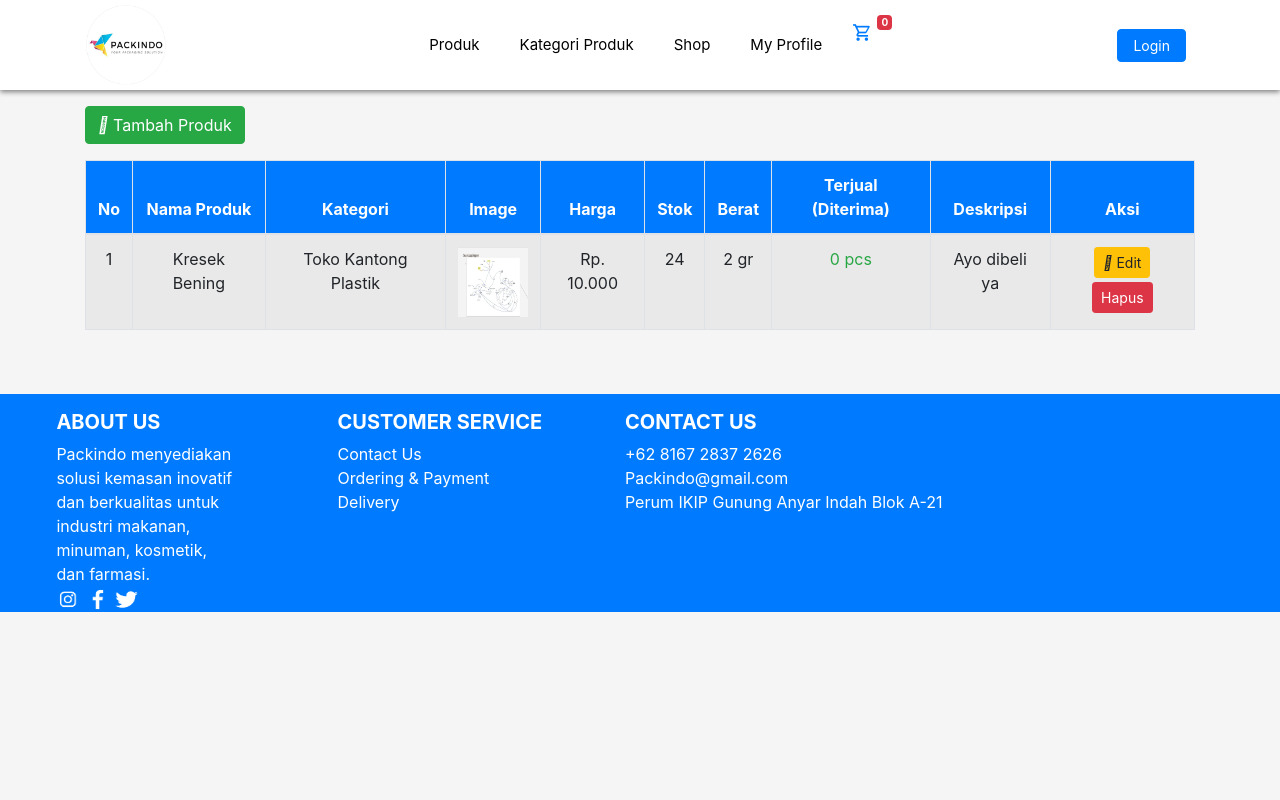
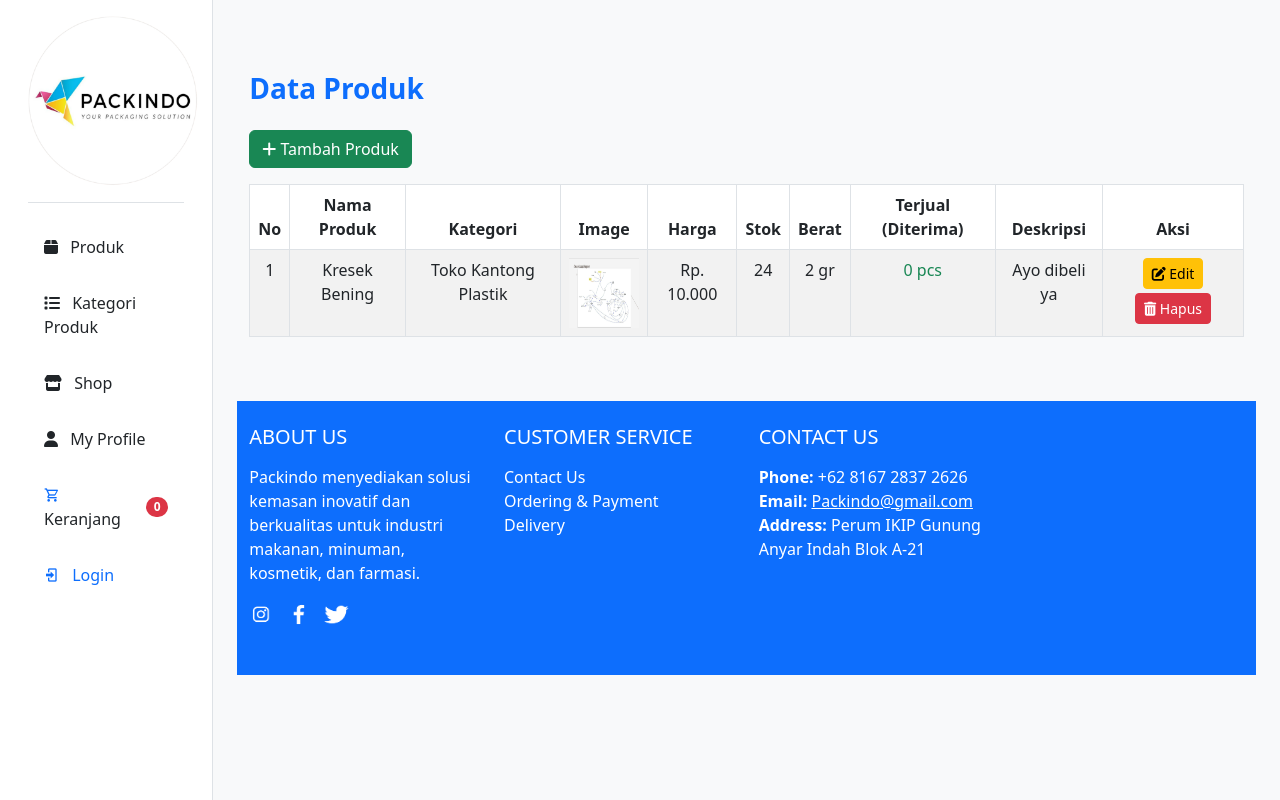
Before and after one commit to nurulhdyhh/Sistem_Integrasi_MRP, a PHP site: page /MediStore/index.php in a window 1280 px wide. Run offline with PHP 8.4, Linux system fonts and the light colour scheme; data comes from the database, SQL or seed files in the repository; some libraries are stand-ins or nearby versions.

Commit message:
Second Commit

```diff
--- a/footer.php
+++ b/footer.php
@@ -8,6 +8,7 @@
         color: rgb(163, 211, 255);
         text-decoration: none;
     }
+
     input.btn.i {
         border: 2px solid white;
         width: 75%;
@@ -32,85 +33,52 @@
         left: 0;
         bottom: 0;
         width: 100%;
+        /* Bisa tambahkan background dan padding */
+    }
+
+    .social-icons img {
+        margin-right: 8px;
     }
 </style>
+
 <footer>
-        <div class="page-footer font-small indigo  bg-primary mt-3">
-            <div class="container-fluid text-center text-md-left">
-                <div class="row text-white">
-                    <div class="col-md-2 mx-auto">
-                        <h5 class="font-weight-bold text-uppercase mt-3 mb-2">ABOUT US</h5>
+    <div class="page-footer font-small indigo bg-primary mt-3 py-4 text-white">
+        <div class="container">
+            <div class="row">
+                <div class="col-md-3 mb-4">
+                    <h5 class="font-weight-bold text-uppercase mb-3">About Us</h5>
+                    <p>
                         Packindo menyediakan solusi kemasan inovatif dan berkualitas untuk industri makanan, minuman, kosmetik, dan farmasi.
-                        <br>
-                        <img src="assets/img/icon/ig.PNG" height="25px" width="25px" alt="">
-                        <img src="assets/img/icon/fb.png" height="25px" width="25px" alt="">
-                        <img src="assets/img/icon/twitter.png" height="23px" width="23px" alt="">
+                    </p>
+                    <div class="social-icons">
+                        <a href="#"><img src="assets/img/icon/ig.PNG" height="25" width="25" alt="Instagram"></a>
+                        <a href="#"><img src="assets/img/icon/fb.png" height="25" width="25" alt="Facebook"></a>
+                        <a href="#"><img src="assets/img/icon/twitter.png" height="25" width="25" alt="Twitter"></a>
                     </div>
-                    <div class="col-md-2.5 mx-auto">
-                        <h5 class="font-weight-bold text-uppercase mt-3 mb-2">CUSTOMER SERVICE</h5>
+                </div>
+
+                <div class="col-md-3 mb-4">
+                    <h5 class="font-weight-bold text-uppercase mb-3">Customer Service</h5>
                     <ul class="list-unstyled">
-                            <li>
-                                <a href="#!">Contact Us</a>
-                            </li>
-                            <li>
-                                <a href="#!">Ordering & Payment</a>
-                            </li>
-                            <li>
-                                <a href="#!">Delivery</a>
-                            </li>
-
+                        <li><a href="#!">Contact Us</a></li>
+                        <li><a href="#!">Ordering & Payment</a></li>
+                        <li><a href="#!">Delivery</a></li>
                     </ul>
                 </div>
-                    <hr class="clearfix w-100 d-md-none">
-                    <div class="col-md-1.5 mx-auto">
-                        <h5 class="font-weight-bold text-uppercase mt-3 mb-2">CONTACT US</h5>
-                        <ul class="list-unstyled">
-                            +62 8167 2837 2626 <br>
-                            Packindo@gmail.com <br>
-                            Perum IKIP Gunung Anyar Indah Blok A-21
-                        </ul>
+
+                <div class="col-md-3 mb-4">
+                    <h5 class="font-weight-bold text-uppercase mb-3">Contact Us</h5>
+                    <address>
+                        <strong>Phone:</strong> +62 8167 2837 2626<br>
+                        <strong>Email:</strong> <a href="mailto:Packindo@gmail.com" class="text-white">Packindo@gmail.com</a><br>
+                        <strong>Address:</strong> Perum IKIP Gunung Anyar Indah Blok A-21
+                    </address>
                 </div>
-                    <hr class="clearfix w-100 d-md-none">
-                    <div class="col-md-2 mx-auto">
 
-
+                <div class="col-md-3 mb-4">
+                    <!-- Bisa isi dengan konten tambahan jika perlu, atau dihilangkan -->
+                </div>
             </div>
         </div>
     </div>
 </footer>
-
-    </body>
-    <!-- Js Dasar -->
-    <script src="assets/jquery/jquery.min.js"></script>
-    <script src="assets/js/bootstrap.min.js"></script>
-    <script src="assets/js/bootstrap.bundle.min.js"></script>
-    <!-- Popper -->
-    <script src="assets/js/popper/popper.min.js"></script>
-    <!-- Owl Carausel -->
-    <script src="assets/js/owl/owl.carousel.js"></script>
-    <!-- Sweetalert -->
-    <script src="assets/js/sweetalert/sweetalert.min.js"></script>
-
-    <!-- Stok Detail Produk -->
-    <!-- Plugins js -->
-    <script src="plugins/bootstrap-colorpicker/js/bootstrap-colorpicker.min.js"></script>
-    <script src="plugins/bootstrap-datepicker/js/bootstrap-datepicker.min.js"></script>
-    <script src="plugins/bootstrap-maxlength/bootstrap-maxlength.js"></script>
-    <script src="plugins/bootstrap-touchspin/js/jquery.bootstrap-touchspin.min.js"></script>
-
-    <!-- Plugins Init js -->
-    <script src="admin/assets/pages/form-advanced.js"></script>
-
-    <!-- Datatable js -->
-    <script src="plugins/datatables/jquery.dataTables.min.js"></script>
-    <script src="plugins/datatables/dataTables.bootstrap4.min.js"></script>
-    <!-- Responsive examples -->
-    <script src="plugins/datatables/dataTables.responsive.min.js"></script>
-    <script src="plugins/datatables/responsive.bootstrap4.min.js"></script>
-    <script>
-        $(document).ready(function () {
-            $('#datatable').DataTable();
-        });
-    </script>
-
-    </html>
--- a/header.php
+++ b/header.php
@@ -3,181 +3,96 @@
     require "koneksi.php";
 ?>
 <!DOCTYPE html>
-<html lang="en" ng-app="myApp">
+<html lang="id">
+<head>
+    <meta charset="UTF-8" />
+    <meta name="viewport" content="width=device-width, initial-scale=1" />
+    <title>Packindo</title>
 
-<head>
-    <!-- Required meta tags -->
-    <meta charset="UTF-8">
-    <meta name="viewport" content="width=device-width, initial-scale=1, shrink-to-fit=no">
-    <meta http-equiv="X-UA-Compatible" content="ie=edge">
-    <!-- Bootstrap CSS -->
-    <link rel="stylesheet" href="assets/css/bootstrap.min.css">
-    <!-- Font -->
-    <link rel="stylesheet" href="assets/css/font-awesome-4.7.0/css/font-awesome.min.css">
-    <!-- Owl carausel -->
-    <link rel="stylesheet" href="assets/js/owl/owl.carousel.css">
-    <link rel="stylesheet" href="assets/js/owl/owl.theme.css">
-    <!-- Favicon -->
-    <link rel="shortcut icon" href="assets/img/icon/logo.png">
-    <link href="assets/css/material-design/css/materialdesignicons.css" rel="stylesheet" type="text/css">
+    <!-- Bootstrap 5 -->
+    <link href="https://cdn.jsdelivr.net/npm/bootstrap@5.3.0/dist/css/bootstrap.min.css" rel="stylesheet" />
+    <!-- Font Awesome -->
+    <link href="https://cdnjs.cloudflare.com/ajax/libs/font-awesome/6.4.0/css/all.min.css" rel="stylesheet" />
+    <!-- Material Design Icons -->
+    <link href="assets/css/material-design/css/materialdesignicons.css" rel="stylesheet" />
+
+    <!-- SweetAlert & jQuery -->
+    <script src="assets/jquery/jquery.min.js"></script>
     <script src="https://cdnjs.cloudflare.com/ajax/libs/sweetalert/2.1.2/sweetalert.min.js"></script>
-    <script src="assets/jquery/jquery.min.js"></script>
-    <link rel="stylesheet" href="plugins/owlcarousel/owl.carousel.min.js">
-    <link rel="stylesheet" href="plugins/owlcarousel/assets/owl.theme.default.min.css">
-    <!-- Global site tag (gtag.js) - Google Analytics -->
-    <script async src="https://www.googletagmanager.com/gtag/js?id=UA-135974525-2"></script>
 
-    <link href="plugins/datatables/dataTables.bootstrap4.min.css" rel="stylesheet" type="text/css" />
-    <link href="plugins/datatables/responsive.bootstrap4.min.css" rel="stylesheet" type="text/css" />
+    <link rel="shortcut icon" href="assets/img/icon/logo.png" />
+</head>
+<body class="bg-light">
 
-<style>
-    body {
-        background-color: rgb(246, 245, 245);
-    }
-
-    .navbar {
-        padding: 0px;
-        margin: 0px;
-        box-shadow: 0px 2px 5px grey;
-    }
-
-    .navbar-light .navbar-nav .nav-link {
-        color: black;
-        font-size: 15px;
-        padding: 12px 20px;
-        position: relative;
-        transition: all 0.3s ease;
-    }
-
-    .navbar-light .navbar-nav .nav-link:hover {
-        color: #0066FF;
-        font-weight: 600;
-    }
-
-    .navbar-light .navbar-nav .nav-link::after {
-        content: '';
-        display: block;
-        width: 0;
-        height: 2px;
-        background: #0066FF;
-        transition: width 0.3s;
-        position: absolute;
-        bottom: 6px;
-        left: 20%;
-    }
-
-    .navbar-light .navbar-nav .nav-link:hover::after {
-        width: 60%;
-    }
-
-    .navbar .navbar-brand img {
-        width: 80px;
-        height: auto;
-    }
-
-    .navbar-btn {
-        padding: 5px 15px;
-        font-size: 14px;
-    }
-
-    /* Responsive adjustments */
-    @media(max-width:1200px) {
-        .navbar-nav li {
-            font-size: 15px;
-        }
-    }
-
-    @media(max-width:992px) {
-        .navbar-toggler {
-            margin: 10px 0px 10px 30px;
-            border-color: #ff4f81;
-        }
-
-        .navbar-toggler:hover,
-        .navbar-toggler:focus {
-            background-color: white;
-            border-color: #ff4f81;
-        }
-
-        .navbar-light {
-            background-color: white;
-        }
-
-        .navbar-nav .nav-link {
-            text-align: center;
-            background-color: white;
-        }
-
-        .navbar-nav .nav-link:hover {
-            background-color: #0066FF;
-            color: white;
-        }
-
-        .navbar-nav .nav-link::after {
-            display: none; /* hilangkan efek garis bawah di mobile */
-        }
-    }
-</style>
-
-
-    <title>Packindo</title>
-</head>
-
-<body>
-    <header>
-        <nav class="navbar fixed-top navbar-expand-lg navbar-light bg-white m-0 p-0">
-            <div class="container pl-3 pr-3">
-                <a class="navbar-brand" href="#">
-                    <img src="assets/img/icon/logo.png" width="100" height="80" alt="">
+<div class="container-fluid">
+    <div class="row">
+        <!-- Sidebar -->
+        <nav class="col-md-3 col-lg-2 d-md-block bg-white sidebar border-end min-vh-100 py-3">
+            <div class="position-sticky px-3">
+                <div class="text-center border-bottom pb-3 mb-4">
+                    <a href="index.php" class="d-inline-block">
+                        <img src="assets/img/icon/logo.png" alt="Logo" height="170" />
                     </a>
+                </div>
 
                 <?php if (isset($_SESSION["pelanggan"])): ?>
-                    <span class="mr-3 text-dark">
-                        Selamat datang, <strong><?php echo $_SESSION["pelanggan"]["username"]; ?></strong>
-                    </span>
+                    <div class="px-2 py-2 fs-5 fw-semibold mb-4 text-dark">
+                    Selamat datang,<br />
+                        <?php echo $_SESSION["pelanggan"]["username"]; ?>
+                    </div>
                 <?php endif; ?>
 
-                <button class="navbar-toggler" type="button" data-toggle="collapse" data-target="#navbarNavDropdown"
-                    aria-controls="navbarNavDropdown" aria-expanded="false" aria-label="Toggle navigation">
-                    <span class="navbar-toggler-icon"></span>
-                </button>
-
-                <div class="collapse navbar-collapse justify-content-center" id="navbarNavDropdown">
-                    <ul class="navbar-nav">
-                        <li class="nav-item">
-                            <a class="nav-link" href="index.php">Produk</a>
+                <ul class="nav flex-column">
+                    <li class="nav-item mb-3">
+                        <a class="nav-link text-dark" href="index.php">
+                            <i class="fas fa-box me-2"></i> Produk
+                        </a>
                     </li>
-                        <li class="nav-item">
-                            <a class="nav-link" href="tambah-kategori.php">Kategori Produk</a>
+                    <li class="nav-item mb-3">
+                        <a class="nav-link text-dark" href="tambah-kategori.php">
+                            <i class="fas fa-list me-2"></i> Kategori Produk
+                        </a>
                     </li>
-                        <li class="nav-item dropdown">
-                            <a class="nav-link" href="shop.php">Shop</a>
+                    <li class="nav-item mb-3">
+                        <a class="nav-link text-dark" href="shop.php">
+                            <i class="fas fa-store me-2"></i> Shop
+                        </a>
                     </li>
-                        <li class="nav-item">
-                            <?php if (isset($_SESSION["pelanggan"])) {
-                                echo "<a class='nav-link' href='orderan.php'>Orderan</a>";
-                            } ?>
+                    <?php if (isset($_SESSION["pelanggan"])): ?>
+                        <li class="nav-item mb-3">
+                            <a class="nav-link text-dark" href="orderan.php">
+                                <i class="fas fa-clipboard-list me-2"></i> Orderan
+                            </a>
                         </li>
-                        <li class="nav-item">
-                            <a class="nav-link" href="profile.php">My Profile</a>
+                    <?php endif; ?>
+                    <li class="nav-item mb-3">
+                        <a class="nav-link text-dark" href="profile.php">
+                            <i class="fas fa-user me-2"></i> My Profile
+                        </a>
                     </li>
-                        <li class="nav-item">
-                            <a class="nav-link position-relative d-inline-block" href="cart.php" style="padding: 0 10px;">
-                                <i class="mdi mdi-cart-outline text-primary" style="font-size: 20px;"></i>
-                                <span id="cart-count" class="badge badge-danger position-absolute" style="top: -8px; right: -10px; font-size: 10px;">
+                    <li class="nav-item mb-3">
+                        <a class="nav-link d-flex justify-content-between align-items-center text-dark" href="cart.php">
+                            <span><i class="mdi mdi-cart-outline text-primary me-2"></i> Keranjang</span>
+                            <span class="badge bg-danger rounded-pill">
                                 <?php echo isset($_SESSION['cart']) ? array_sum($_SESSION['cart']) : 0; ?>
                             </span>
                         </a>
-
+                    </li>
+                    <li class="nav-item mb-3">
+                        <?php if (isset($_SESSION["pelanggan"])) : ?>
+                            <a class="nav-link text-danger" href="logout.php">
+                                <i class="mdi mdi-logout me-2"></i> Logout
+                            </a>
+                        <?php else: ?>
+                            <a class="nav-link text-primary" href="login.php">
+                                <i class="mdi mdi-login me-2"></i> Login
+                            </a>
+                        <?php endif ?>
                     </li>
                 </ul>
             </div>
+        </nav>
 
-                <?php if (isset($_SESSION["pelanggan"])) : ?>
-                    <button class="btn btn-primary navbar-btn m-2" onclick="window.location.href='logout.php'">Logout</button>
-                <?php else: ?>
-                    <button class="btn btn-primary navbar-btn m-2" onclick="window.location.href='login.php'">Login</button>
-                <?php endif ?>
-            </div>
-        </nav>
-    </header>
+        <!-- Main content -->
+        <main class="col-md-9 ms-sm-auto col-lg-10 px-md-4 py-4">
+            <!-- Konten halaman dimulai di sini -->
```
Lines whose indentation alone changed are shown as unchanged.
